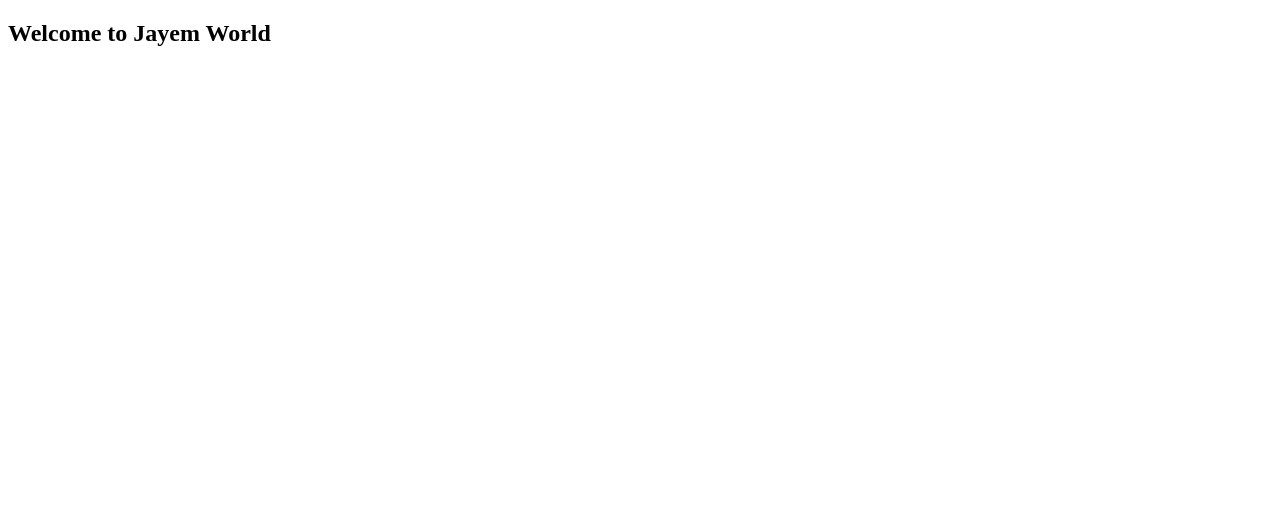
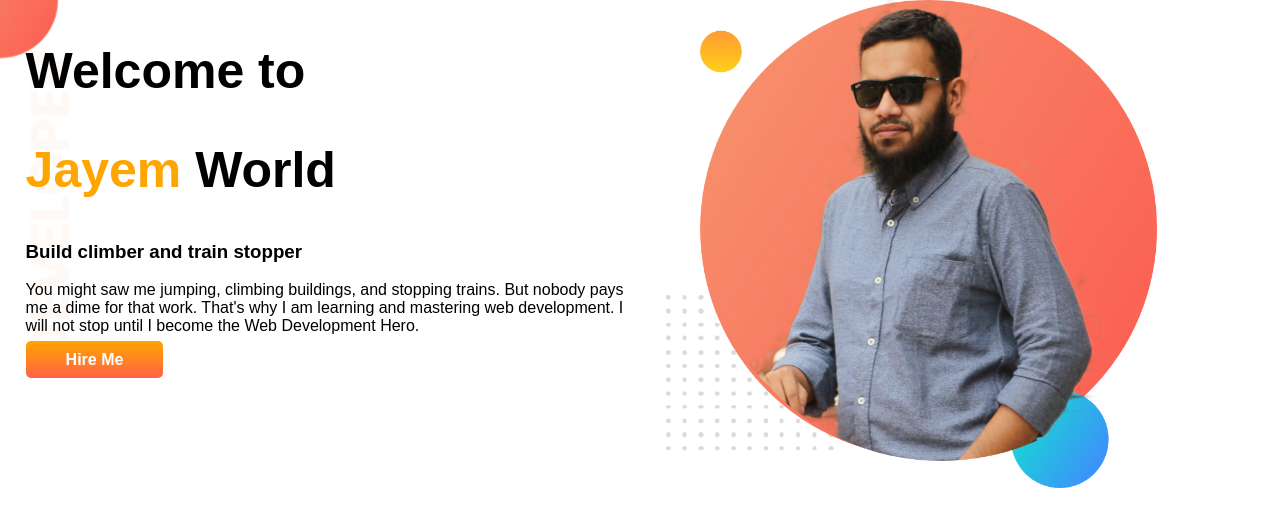
Before and after one commit to amJayem/developer-portfolio, a plain HTML site: page index.html in a window 1280 px wide. Drawn offline with Linux system fonts and the light colour scheme; a web font is replaced by a local one.

Commit message:
fop banner added

```diff
--- a/index.html
+++ b/index.html
@@ -5,8 +5,27 @@
     <meta http-equiv="X-UA-Compatible" content="IE=edge">
     <meta name="viewport" content="width=device-width, initial-scale=1.0">
     <title>Developer-portfolio</title>
+    <link rel="preconnect" href="https://fonts.googleapis.com">
+<link rel="preconnect" href="https://fonts.gstatic.com" crossorigin>
+<link href="https://fonts.googleapis.com/css2?family=Mingzat&display=swap" rel="stylesheet">
+
+<link rel="stylesheet" href="style.css">
 </head>
 <body>
-    <h2>Welcome to Jayem World</h2>
+
+    <section class="top-banner">
+        <div class="half-width">
+            <h1>Welcome to </h1>
+            <h1> <span class="orange-color">Jayem</span> World</h1>
+            <h3>Build climber and train stopper</h3>
+            <p>You might saw me jumping, climbing buildings, and stopping trains. But nobody pays me a dime for that work. That's why I am learning and mastering web development. I will not stop until I become the Web Development Hero.</p>
+
+            <a class="link-button" href="" target="_blank">Hire Me</a>
+        </div>
+
+        <div class="half-width">
+            <img src="my-bg.png" alt="">
+        </div>
+    </section>
 </body>
 </html>
--- a/style.css
+++ b/style.css
@@ -0,0 +1,39 @@
+body{
+    font-family: 'Mingzat', sans-serif;
+    margin: 0;
+}
+
+h1{
+    font-size: 50px;
+}
+.orange-color{
+    color: orange;
+}
+
+section{
+    display: flex;
+
+}
+
+.half-width{
+    width: 50%;
+    padding-left: 2%;
+}
+
+.half-width img{
+    width: 80%;
+}
+
+.link-button{
+    text-decoration: none;
+    padding: 10px 40px;
+    border-radius: 5px;
+    background-image: linear-gradient(orange,tomato);
+    color: white;
+    font-weight: 700;
+}
+
+.top-banner{
+    background-image: url('images/top-banner.png');
+    background-repeat: no-repeat;
+}
```
Also changed, not shown: images/my-bg.png, jayem-style.png (added), my-bg.png (added), 1 other file.
